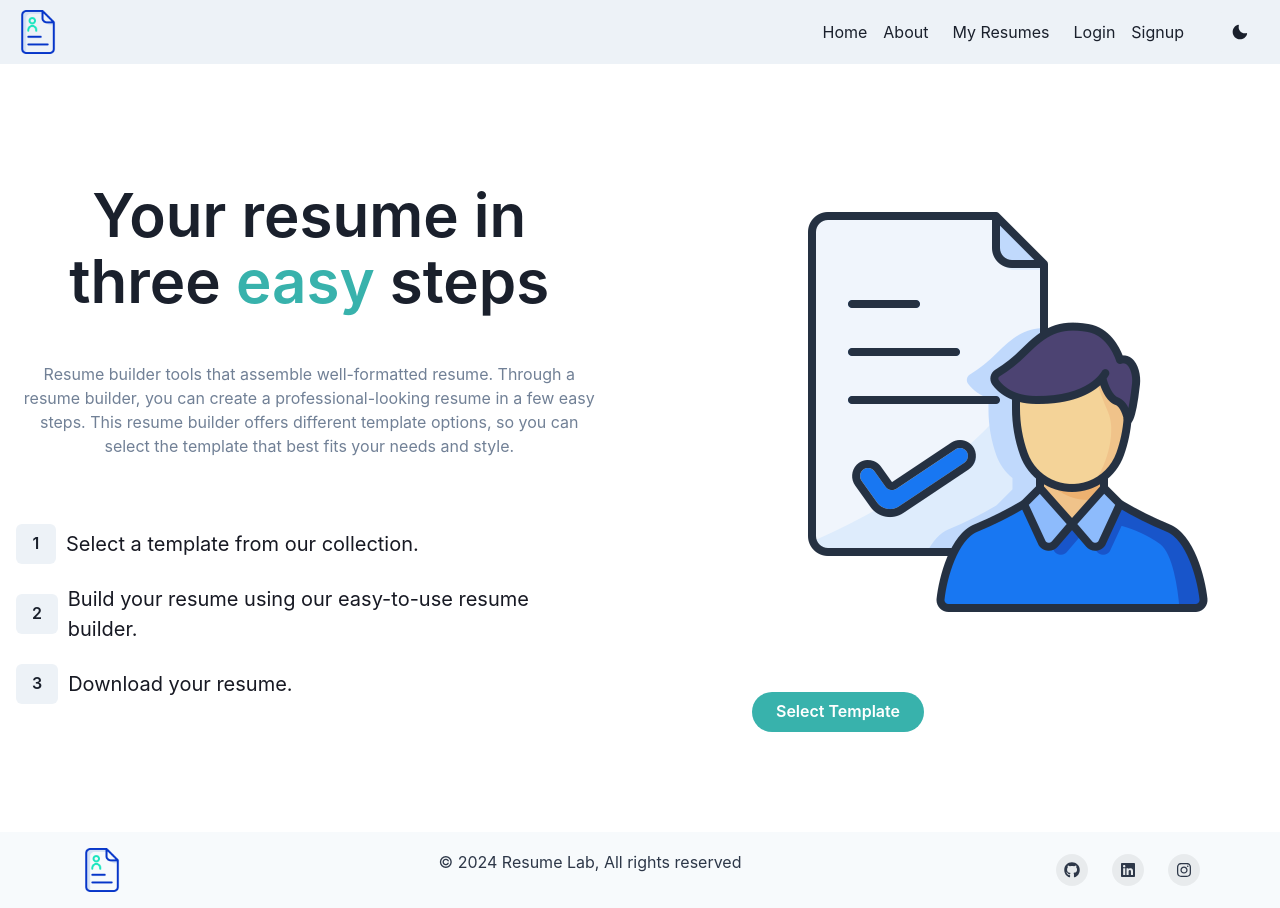
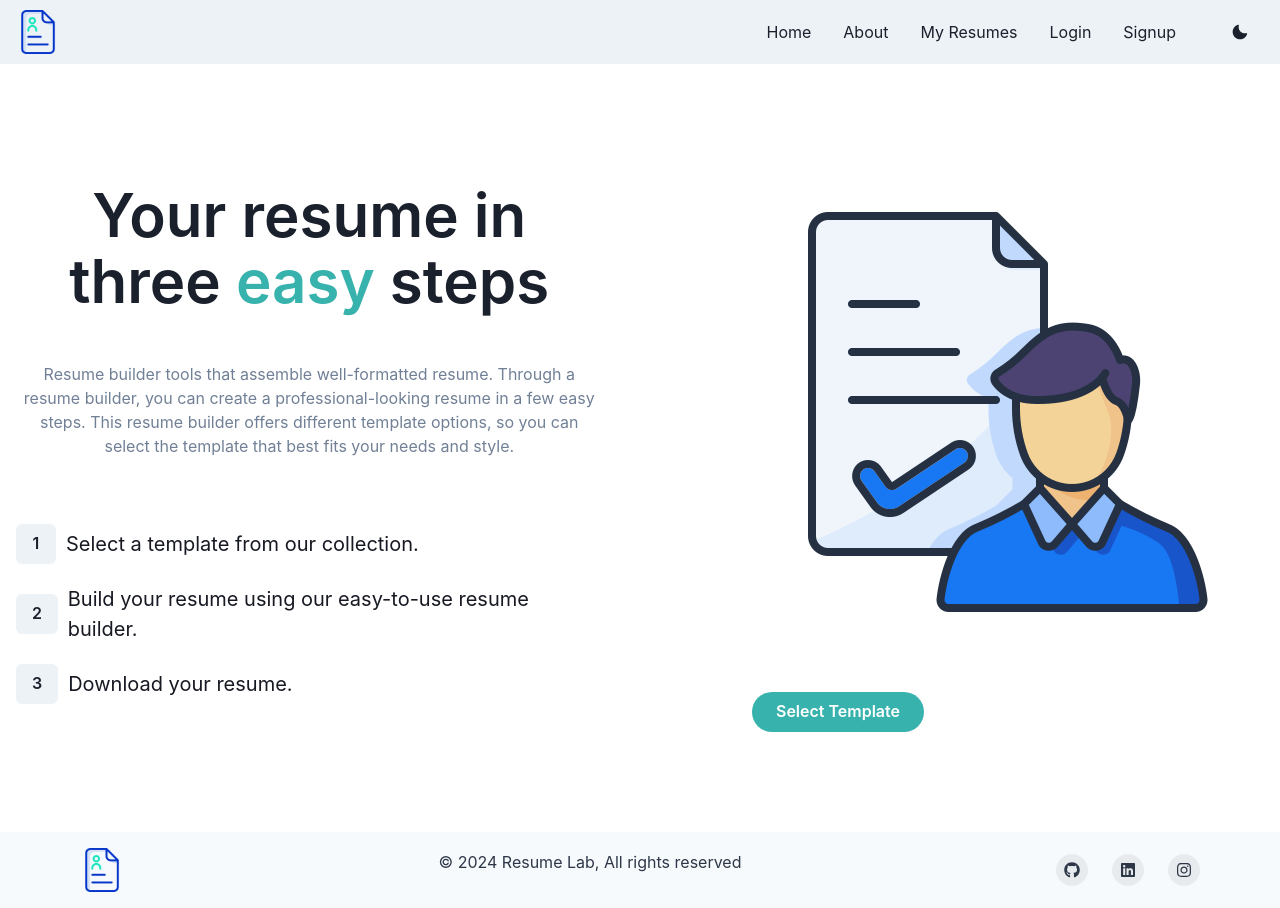
Before and after one commit to ArnavGupta25/Resume-Lab, a React (Create React App) app: page / in a window 1280 px wide. Built offline with nearby package versions, Linux system fonts and the light colour scheme.

Commit message:
Update Navbar.jsx

```diff
--- a/src/Components/Navbar/Navbar.jsx
+++ b/src/Components/Navbar/Navbar.jsx
@@ -1,6 +1,6 @@
 import { Box, Flex, HStack, IconButton, useDisclosure, useColorMode, useColorModeValue, Stack, Button } from '@chakra-ui/react';
 import { HamburgerIcon, CloseIcon, MoonIcon, SunIcon } from '@chakra-ui/icons';
-import { Link as ReachLink, useNavigate} from 'react-router-dom';
+import { useNavigate } from 'react-router-dom';
 import logo from './../../Assets/logo.png';
 import { useContext } from 'react';
 import ResumeContext from '../../Context/ResumeContext';
@@ -10,6 +10,11 @@ export default function Navbar() {
     const { colorMode, toggleColorMode } = useColorMode();
     const { isOpen, onOpen, onClose } = useDisclosure();
     const navigate = useNavigate();
+
+    const handleNavigation = (route, callback) => {
+        callback();
+        navigate(route);
+    };
 
     const handleProtectedRoute = (route) => {
         if (!signedin) {
@@ -25,53 +30,50 @@ export default function Navbar() {
         <>
             <Box id='navbar' bg={useColorModeValue('gray.100', 'gray.900')} px={4}>
                 <Flex h={16} alignItems={'center'} justifyContent={'space-between'}>
-                    <ReachLink to='/' onClick={(e)=>{
+                    <Box as="button" onClick={() => handleNavigation('/', () => {
                         setShowComponent(false);
                         setSelectBtn(true);
                         setSelectedData(null);
-                    }}>
+                    })}>
                         <Box><img style={{ height: '44px' }} className='logo' src={logo} alt="logo" /></Box>
-                    </ReachLink>
+                    </Box>
 
                     <HStack spacing={8} alignItems={'center'}>
                         <HStack
                             as={'nav'}
                             spacing={4}
                             display={{ base: 'none', md: 'flex' }}>
-                            <ReachLink onClick={()=>{
+                            <Box as="button" onClick={() => handleNavigation('/', () => {
                                 setShowComponent(false);
                                 setSelectBtn(true);
                                 setSelectedData(null);
-                            }} px={2} py={1} rounded={'md'} _hover={{ textDecoration: 'none', bg: 'gray.200' }} to={'/'} >Home </ReachLink>
-                            <ReachLink onClick={()=>{setSelectedData(null)}} px={2} py={1} rounded={'md'} _hover={{ textDecoration: 'none', bg: 'gray.200' }} to={'/about'}> About</ReachLink>
+                            })} px={2} py={1} rounded={'md'} _hover={{ textDecoration: 'none', bg: 'gray.200' }}>Home</Box>
+                            <Box as="button" onClick={() => handleNavigation('/about', () => {
+                                setSelectedData(null);
+                            })} px={2} py={1} rounded={'md'} _hover={{ textDecoration: 'none', bg: 'gray.200' }}>About</Box>
                             <Box as="button" onClick={() => handleProtectedRoute('/data')} px={2} py={1} rounded={'md'} _hover={{ textDecoration: 'none', bg: 'gray.200' }}>My Resumes</Box>
                             {
                                 !signedin && (
                                     <>
-                                        <ReachLink px={2} py={1} rounded={'md'} _hover={{ textDecoration: 'none', bg: 'gray.200' }} to={'/login'} onClick={
-                                            (e)=>{
+                                        <Box as="button" onClick={() => handleNavigation('/login', () => {
                                             setSignup(false);
                                             setSelectedData(null);
-                                            }
-                                        }> Login</ReachLink>
-                                        <ReachLink px={2} py={1} rounded={'md'} _hover={{ textDecoration: 'none', bg: 'gray.200' }} to={'/login'} onClick={
-                                            (e)=>{
+                                        })} px={2} py={1} rounded={'md'} _hover={{ textDecoration: 'none', bg: 'gray.200' }}>Login</Box>
+                                        <Box as="button" onClick={() => handleNavigation('/login', () => {
                                             setSignup(true);
                                             setSelectedData(null);
-                                            }
-                                        }> Signup</ReachLink>
+                                        })} px={2} py={1} rounded={'md'} _hover={{ textDecoration: 'none', bg: 'gray.200' }}>Signup</Box>
                                     </>
                                 )
                             }
                             {
                                 signedin && (
-                                    <ReachLink px={2} py={1} rounded={'md'} _hover={{ textDecoration: 'none', bg: 'gray.200' }} to={'/'} onClick={
-                                        (e)=>{
+                                    <Box as="button" onClick={() => {
                                         setSignedin(false);
                                         localStorage.removeItem('user');
                                         setSelectedData(null);
-                                        }
-                                    }> Logout</ReachLink>
+                                        navigate('/');
+                                    }} px={2} py={1} rounded={'md'} _hover={{ textDecoration: 'none', bg: 'gray.200' }}>Logout</Box>
                                 )
                             }
                         </HStack>
@@ -92,40 +94,37 @@ export default function Navbar() {
                 {isOpen ? (
                     <Box pb={4} display={{ md: 'none' }}>
                         <Stack as={'nav'} spacing={4}>
-                            <ReachLink onClick={()=>{
+                            <Box as="button" onClick={() => handleNavigation('/', () => {
                                 setShowComponent(false);
                                 setSelectBtn(true);
                                 setSelectedData(null);
-                            }} px={2} py={1} rounded={'md'} _hover={{ textDecoration: 'none', bg: 'gray.200' }} to={'/'} >Home </ReachLink>
-                            <ReachLink onClick={()=>{setSelectedData(null)}} px={2} py={1} rounded={'md'} _hover={{ textDecoration: 'none', bg: 'gray.200' }} to={'/about'}> About</ReachLink>
+                            })} px={2} py={1} rounded={'md'} _hover={{ textDecoration: 'none', bg: 'gray.200' }}>Home</Box>
+                            <Box as="button" onClick={() => handleNavigation('/about', () => {
+                                setSelectedData(null);
+                            })} px={2} py={1} rounded={'md'} _hover={{ textDecoration: 'none', bg: 'gray.200' }}>About</Box>
                             <Box as="button" onClick={() => handleProtectedRoute('/data')} px={2} py={1} rounded={'md'} _hover={{ textDecoration: 'none', bg: 'gray.200' }}>My Resumes</Box>
                             {
                                 !signedin && (
                                     <>
-                                        <ReachLink px={2} py={1} rounded={'md'} _hover={{ textDecoration: 'none', bg: 'gray.200' }} to={'/login'} onClick={
-                                            (e)=>{
+                                        <Box as="button" onClick={() => handleNavigation('/login', () => {
                                             setSignup(false);
                                             setSelectedData(null);
-                                            }
-                                        }> Login</ReachLink>
-                                        <ReachLink px={2} py={1} rounded={'md'} _hover={{ textDecoration: 'none', bg: 'gray.200' }} to={'/login'} onClick={
-                                            (e)=>{
+                                        })} px={2} py={1} rounded={'md'} _hover={{ textDecoration: 'none', bg: 'gray.200' }}>Login</Box>
+                                        <Box as="button" onClick={() => handleNavigation('/login', () => {
                                             setSignup(true);
                                             setSelectedData(null);
-                                            }
-                                        }> Signup</ReachLink>
+                                        })} px={2} py={1} rounded={'md'} _hover={{ textDecoration: 'none', bg: 'gray.200' }}>Signup</Box>
                                     </>
                                 )
                             }
                             {
                                 signedin && (
-                                    <ReachLink px={2} py={1} rounded={'md'} _hover={{ textDecoration: 'none', bg: 'gray.200' }} to={'/'} onClick={
-                                        (e)=>{
+                                    <Box as="button" onClick={() => {
                                         setSignedin(false);
                                         localStorage.removeItem('user');
                                         setSelectedData(null);
-                                        }
-                                    }> Logout</ReachLink>
+                                        navigate('/');
+                                    }} px={2} py={1} rounded={'md'} _hover={{ textDecoration: 'none', bg: 'gray.200' }}>Logout</Box>
                                 )
                             }
                         </Stack>
```
Lines whose indentation alone changed are shown as unchanged.
